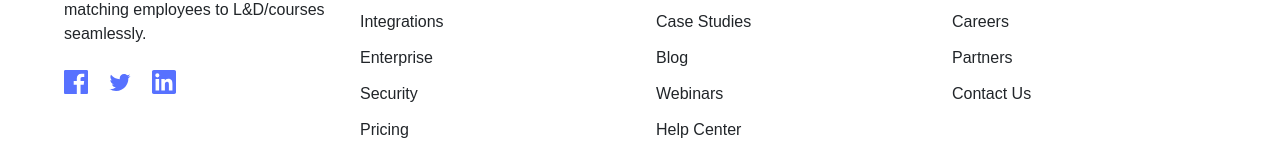
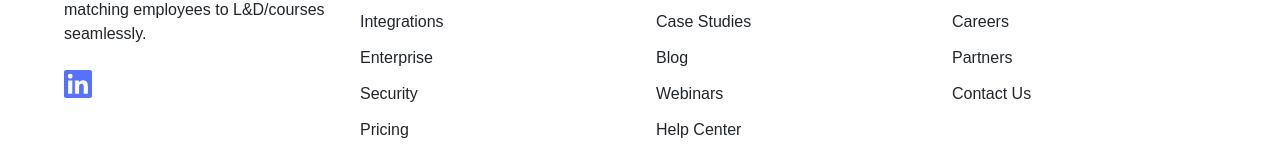
Before and after one commit to Grihladin/knowley_landing_page, a Next.js app: page / in a window 1280 px wide. Shown: the part 4197-4357 px from the top of the page. Built offline with nearby package versions, Linux system fonts and the light colour scheme.

Commit message:
remooved socials made link to linkedin

```diff
--- a/app/page.tsx
+++ b/app/page.tsx
@@ -511,19 +511,9 @@ export default function Home() {
               <p className="text-base text-foreground mb-6">
                 AI-powered talent management tool matching employees to L&D/courses seamlessly.
               </p>
-              <div className="flex space-x-5">
-                <a href="#" className="text-primary hover:text-primary-dark transition-colors">
-                  <svg xmlns="http://www.w3.org/2000/svg" className="h-6 w-6" fill="currentColor" viewBox="0 0 24 24">
-                    <path d="M22.675 0h-21.35c-.732 0-1.325.593-1.325 1.325v21.351c0 .731.593 1.324 1.325 1.324h11.495v-9.294h-3.128v-3.622h3.128v-2.671c0-3.1 1.893-4.788 4.659-4.788 1.325 0 2.463.099 2.795.143v3.24l-1.918.001c-1.504 0-1.795.715-1.795 1.763v2.313h3.587l-.467 3.622h-3.12v9.293h6.116c.73 0 1.323-.593 1.323-1.325v-21.35c0-.732-.593-1.325-1.325-1.325z"/>
-                  </svg>
-                </a>
-                <a href="#" className="text-primary hover:text-primary-dark transition-colors">
-                  <svg xmlns="http://www.w3.org/2000/svg" className="h-6 w-6" fill="currentColor" viewBox="0 0 24 24">
-                    <path d="M22.46 6c-.77.35-1.6.58-2.46.69.88-.53 1.56-1.37 1.88-2.38-.83.5-1.75.85-2.72 1.05C18.37 4.5 17.26 4 16 4c-2.35 0-4.27 1.92-4.27 4.29 0 .34.04.67.11.98C8.28 9.09 5.11 7.38 3 4.79c-.37.63-.58 1.37-.58 2.15 0 1.49.75 2.81 1.91 3.56-.71 0-1.37-.2-1.95-.5v.03c0 2.08 1.48 3.82 3.44 4.21a4.22 4.22 0 0 1-1.93.07 4.28 4.28 0 0 0 4 2.98 8.521 8.521 0 0 1-5.33 1.84c-.34 0-.68-.02-1.02-.06C3.44 20.29 5.7 21 8.12 21 16 21 20.33 14.46 20.33 8.79c0-.19 0-.37-.01-.56.84-.6 1.56-1.36 2.14-2.23z"/>
-                  </svg>
-                </a>
-                <a href="#" className="text-primary hover:text-primary-dark transition-colors">
-                  <svg xmlns="http://www.w3.org/2000/svg" className="h-6 w-6" fill="currentColor" viewBox="0 0 24 24">
+              <div className="flex">
+                <a href="https://linkedin.com/company/knowleyai" target="_blank" rel="noopener noreferrer" className="text-primary hover:text-primary-dark transition-colors">
+                  <svg xmlns="http://www.w3.org/2000/svg" className="h-7 w-7" fill="currentColor" viewBox="0 0 24 24">
                     <path d="M20.447 20.452h-3.554v-5.569c0-1.328-.027-3.037-1.852-3.037-1.853 0-2.136 1.445-2.136 2.939v5.667H9.351V9h3.414v1.561h.046c.477-.9 1.637-1.85 3.37-1.85 3.601 0 4.267 2.37 4.267 5.455v6.286zM5.337 7.433a2.062 2.062 0 0 1-2.063-2.065 2.064 2.064 0 1 1 2.063 2.065zm1.782 13.019H3.555V9h3.564v11.452zM22.225 0H1.771C.792 0 0 .774 0 1.729v20.542C0 23.227.792 24 1.771 24h20.451C23.2 24 24 23.227 24 22.271V1.729C24 .774 23.2 0 22.222 0h.003z"/>
                   </svg>
                 </a>
```
